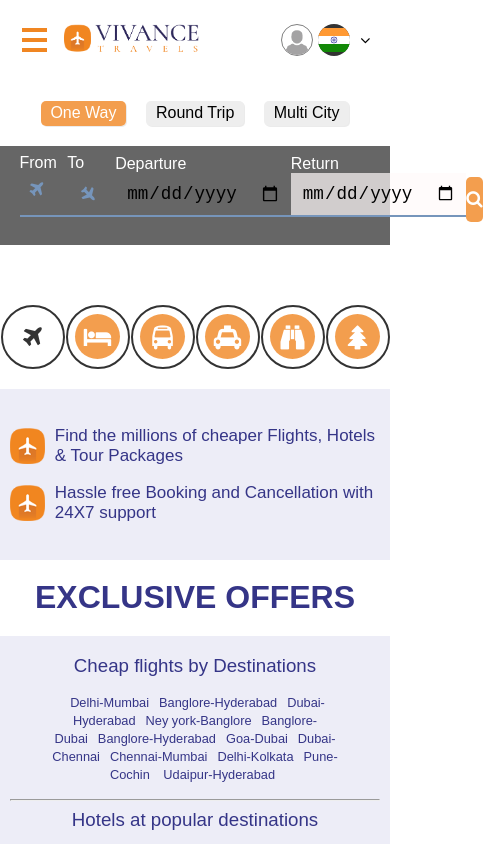
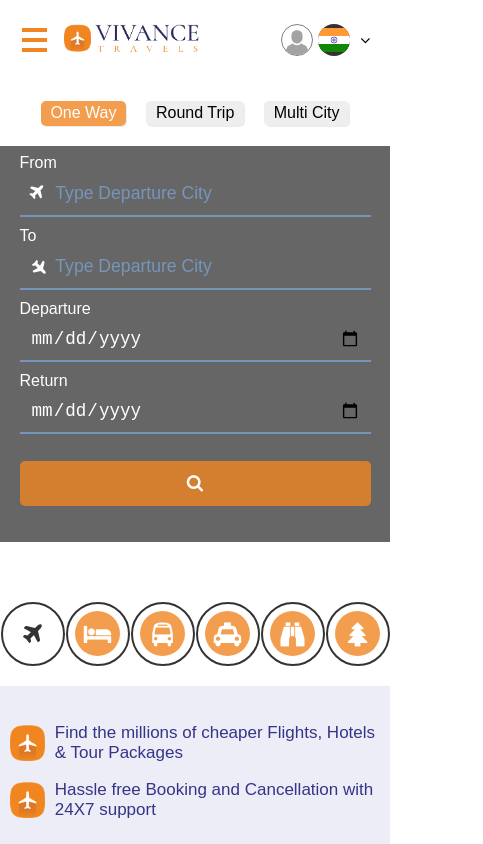
Before and after one commit to codernuub/vivancetravels, a React (Create React App) app: page / in a window 390 px wide. Shown: the top 844 px of the page, 483 px wide, since content can reach past the window. Built offline with nearby package versions, Linux system fonts and the light colour scheme.

Commit message:
added responsive changes

```diff
--- a/src/css/form.css
+++ b/src/css/form.css
@@ -307,3 +307,37 @@ input {
 #flightFormField .span button {
     margin-top: 17px;
 }
+
+@media screen and (max-width: 500px) {
+    #flightFormField .span {
+        display: flex;
+        flex-direction: column;
+    }
+    .input-content {
+        width: 100% !important;
+        background-color: transparent;
+        color: white;
+    }
+    .input-content div,
+    .input-content div input {
+        background-color: transparent !important;
+        color: white !important;
+    }
+    #flightFormField .span button {
+        width: 100%;
+    }
+    .input-content div select {
+        background: transparent;
+        color: white;
+        font-size: 1em;
+    }
+    .input-content div select option {
+        color: black !important;
+    }
+    .input-content .input {
+        display: flex;
+        flex-direction: row !important;
+        justify-content: flex-start;
+        align-items: center;
+    }
+}
```
